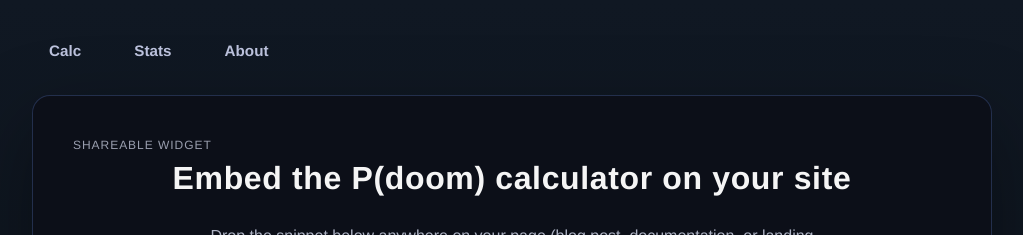
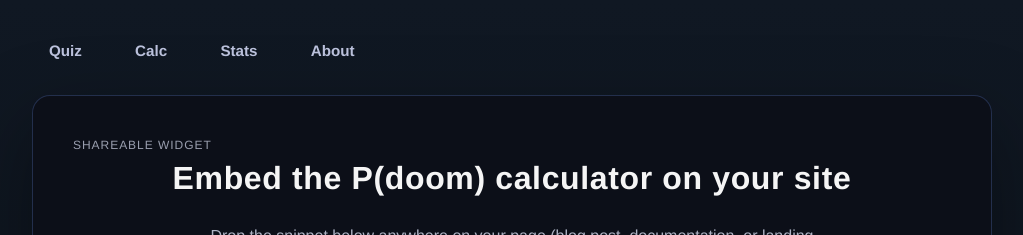
Before and after one commit to neoneye/pdoom-calculator, a Jekyll site: the page built from embed.html, in a window 1280 px wide and 900 px high. Shown: the top 235 px of the window, without its empty margins (128-1151 px from the left). Built offline with Jekyll 4.4.1, drawn with Linux system fonts in a browser that asks for light colours; a script that is not in the unit is left out.

Commit message:
Rename experimental_quiz2 to quiz and add it to the navbar
Co-Authored-By: Claude Opus 4.6 <noreply@anthropic.com>

```diff
--- a/_layouts/default.html
+++ b/_layouts/default.html
@@ -33,6 +33,9 @@
   <nav class="site-nav" aria-label="Primary">
     <ul class="site-nav__links">
       <li>
+        <a href="{{ '/quiz' | relative_url }}"{% if current_url == '/quiz.html' %} aria-current="page"{% endif %}>Quiz</a>
+      </li>
+      <li>
         <a href="{{ '/' | relative_url }}"{% if current_url == '/' %} aria-current="page"{% endif %}>Calc</a>
       </li>
       <li>
--- a/experimental_quiz2.html
+++ b/quiz.html
@@ -1,7 +1,7 @@
 ---
 title: P(doom) Calculator
 description: Interactively estimate overall P(doom) by setting stage-wise probabilities and uncertainty. Shows point estimate and 10-90% band.
-extra_styles: /assets/css/experimental_quiz2.css
+extra_styles: /assets/css/quiz.css
 ---
 <!--
 Similar to a **Windows Wizard**. First page is the welcome page.
```
Also changed, not shown: assets/css/quiz.css (renamed from assets/css/experimental_quiz2.css).
